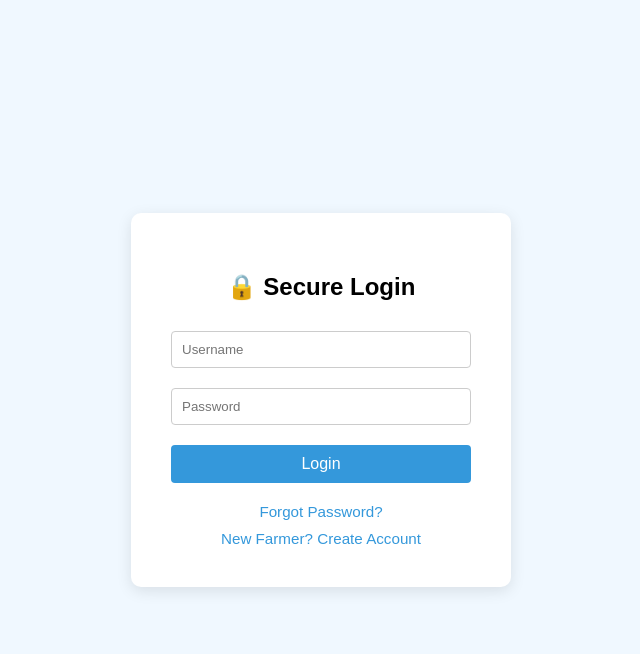
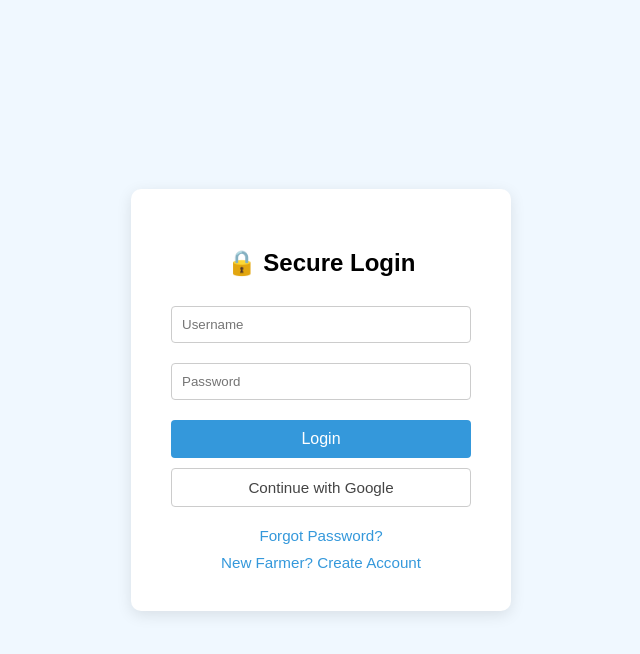
Before and after one commit to Abhinayreddylekkala/Farmer-Ledger, a Flask app: page /login in a window 1280 px wide. Shown: the top 654 px of the page, without its empty margins (319-959 px from the left). Run offline with Flask 3, Linux system fonts and the light colour scheme.

Commit message:
Add Google OAuth sign-in option to login

```diff
--- a/app.py
+++ b/app.py
@@ -2,6 +2,7 @@ from flask import Flask, render_template, request, redirect, url_for, flash
 from flask_login import LoginManager, UserMixin, login_user, login_required, logout_user, current_user
 from flask_sqlalchemy import SQLAlchemy
 from werkzeug.security import generate_password_hash, check_password_hash
+from authlib.integrations.flask_client import OAuth
 import os
 import re
 
@@ -12,6 +13,18 @@ app = Flask(__name__)
 app.secret_key = os.environ.get('FLASK_SECRET_KEY', 'secret_key_change_this_in_production')
 app.config['SQLALCHEMY_DATABASE_URI'] = 'sqlite:///farmers.db'
 app.config['SQLALCHEMY_TRACK_MODIFICATIONS'] = False
+
+app.config['GOOGLE_CLIENT_ID'] = os.environ.get('GOOGLE_CLIENT_ID')
+app.config['GOOGLE_CLIENT_SECRET'] = os.environ.get('GOOGLE_CLIENT_SECRET')
+
+oauth = OAuth(app)
+google = oauth.register(
+    name='google',
+    client_id=app.config['GOOGLE_CLIENT_ID'],
+    client_secret=app.config['GOOGLE_CLIENT_SECRET'],
+    server_metadata_url='https://accounts.google.com/.well-known/openid-configuration',
+    client_kwargs={'scope': 'openid email profile'}
+)
 
 db = SQLAlchemy(app)
 
@@ -93,6 +106,37 @@ def login():
             error = "Invalid Username or Password!"
 
     return render_template('login.html', error=error)
+
+@app.route('/login/google')
+def login_google():
+    if not app.config['GOOGLE_CLIENT_ID'] or not app.config['GOOGLE_CLIENT_SECRET']:
+        flash('Google login is not configured. Set GOOGLE_CLIENT_ID and GOOGLE_CLIENT_SECRET.', 'error')
+        return redirect(url_for('login'))
+    redirect_uri = url_for('google_callback', _external=True)
+    return google.authorize_redirect(redirect_uri)
+
+@app.route('/auth/google/callback')
+def google_callback():
+    try:
+        token = google.authorize_access_token()
+        user_info = token.get('userinfo') or google.parse_id_token(token)
+    except Exception:
+        flash('Unable to sign in with Google. Please try again.', 'error')
+        return redirect(url_for('login'))
+
+    email = (user_info or {}).get('email')
+    if not email:
+        flash('Google account email was not available.', 'error')
+        return redirect(url_for('login'))
+
+    user = User.query.filter_by(username=email).first()
+    if not user:
+        user = User(username=email, password_hash=generate_password_hash(os.urandom(24).hex()))
+        db.session.add(user)
+        db.session.commit()
+
+    login_user(user)
+    return redirect(url_for('home'))
 
 @app.route('/signup', methods=['GET', 'POST'])
 def signup():
--- a/templates/login.html
+++ b/templates/login.html
@@ -9,6 +9,20 @@
         input { width: 100%; padding: 10px; margin: 10px 0; box-sizing: border-box; border: 1px solid #ccc; border-radius: 4px; }
         button { width: 100%; padding: 10px; background: #3498db; color: white; border: none; cursor: pointer; border-radius: 4px; font-size: 1em; margin-top: 10px; }
         button:hover { background: #2980b9; }
+        .google-btn {
+            display: block;
+            width: 100%;
+            padding: 10px;
+            margin-top: 10px;
+            border: 1px solid #ccc;
+            border-radius: 4px;
+            color: #444;
+            text-decoration: none;
+            box-sizing: border-box;
+            background: #fff;
+            font-size: 0.95em;
+        }
+        .google-btn:hover { background: #f7f7f7; }
         .error { color: red; font-size: 0.9em; margin-top: 15px; }
         .links-container { margin-top: 20px; font-size: 0.95em; }
         .links-container a { text-decoration: none; color: #3498db; display: block; margin-top: 10px; }
@@ -26,10 +40,20 @@
         <button type="submit">Login</button>
     </form>
 
+    <a class="google-btn" href="{{ url_for('login_google') }}">Continue with Google</a>
+
     <div class="links-container">
         <a href="{{ url_for('reset_password') }}">Forgot Password?</a>
         <a href="{{ url_for('signup') }}">New Farmer? Create Account</a>
     </div>
+
+    {% with messages = get_flashed_messages(with_categories=true) %}
+        {% if messages %}
+            {% for category, message in messages %}
+                <p class="error">{{ message }}</p>
+            {% endfor %}
+        {% endif %}
+    {% endwith %}
 
     {% if error %}
         <p class="error">{{ error }}</p>
```
